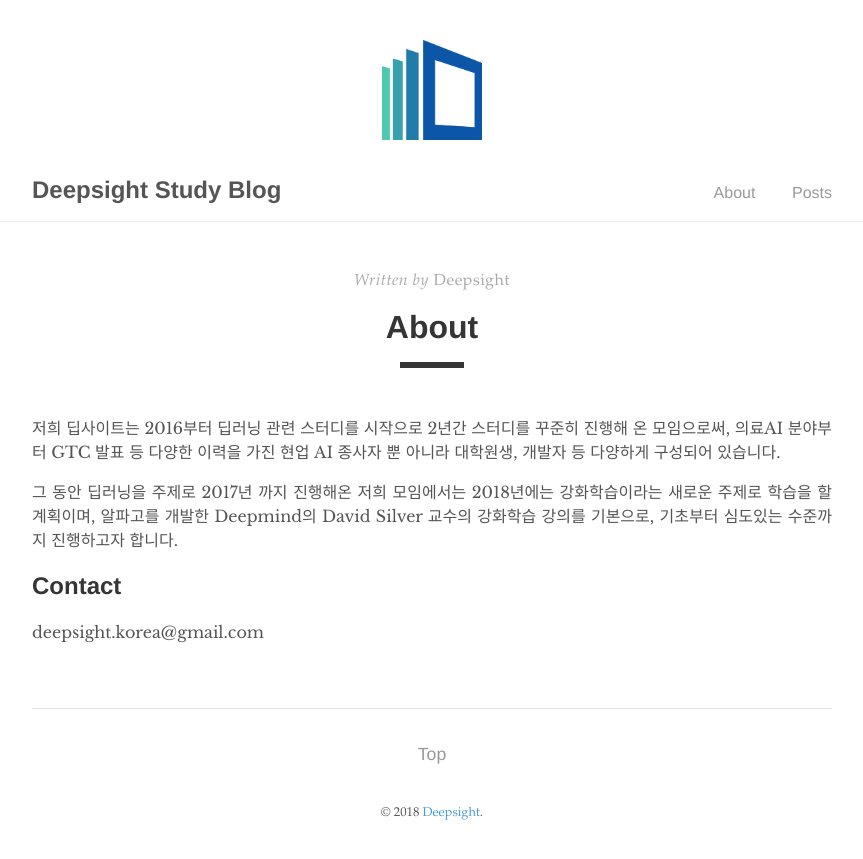
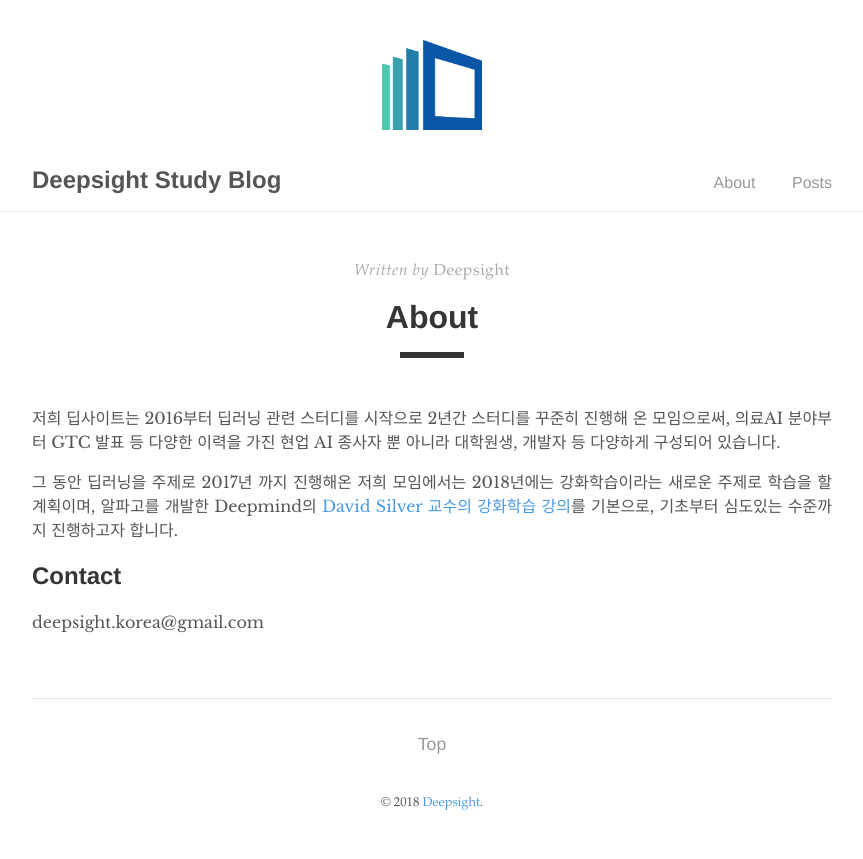
Before and after one commit to deepsight-korea/deepsight-korea.github.com, a Jekyll site: the page built from about.md, in a window 1280 px wide. Shown: the top 859 px of the page, without its empty margins (208-1071 px from the left). Built offline with Jekyll 4.4.1, drawn with Linux system fonts in a browser that asks for light colours.

```diff
--- a/_sass/tale/_layout.scss
+++ b/_sass/tale/_layout.scss
@@ -44,7 +44,7 @@ footer,
   &-img {
     display: inline-block;
     width: 100px;
-    height: 100px;
+    height: 90px;
     margin: 0;
   }
 
--- a/about.md
+++ b/about.md
@@ -7,7 +7,7 @@ permalink: /about/
 
 저희 딥사이트는 2016부터 딥러닝 관련 스터디를 시작으로 2년간 스터디를 꾸준히 진행해 온 모임으로써, 의료AI 분야부터 GTC 발표 등 다양한 이력을 가진 현업 AI 종사자 뿐 아니라 대학원생, 개발자 등 다양하게 구성되어 있습니다.
 
-그 동안 딥러닝을 주제로 2017년 까지 진행해온 저희 모임에서는 2018년에는 강화학습이라는 새로운 주제로 학습을 할 계획이며, 알파고를 개발한 Deepmind의 David Silver 교수의 강화학습 강의를 기본으로, 기초부터 심도있는 수준까지 진행하고자 합니다.
+그 동안 딥러닝을 주제로 2017년 까지 진행해온 저희 모임에서는 2018년에는 강화학습이라는 새로운 주제로 학습을 할 계획이며, 알파고를 개발한 Deepmind의 [David Silver 교수의 강화학습 강의](http://www0.cs.ucl.ac.uk/staff/d.silver/web/Teaching.html)를 기본으로, 기초부터 심도있는 수준까지 진행하고자 합니다.
 
 ## Contact
 deepsight.korea@gmail.com
```
Also changed, not shown: 5 other files.
